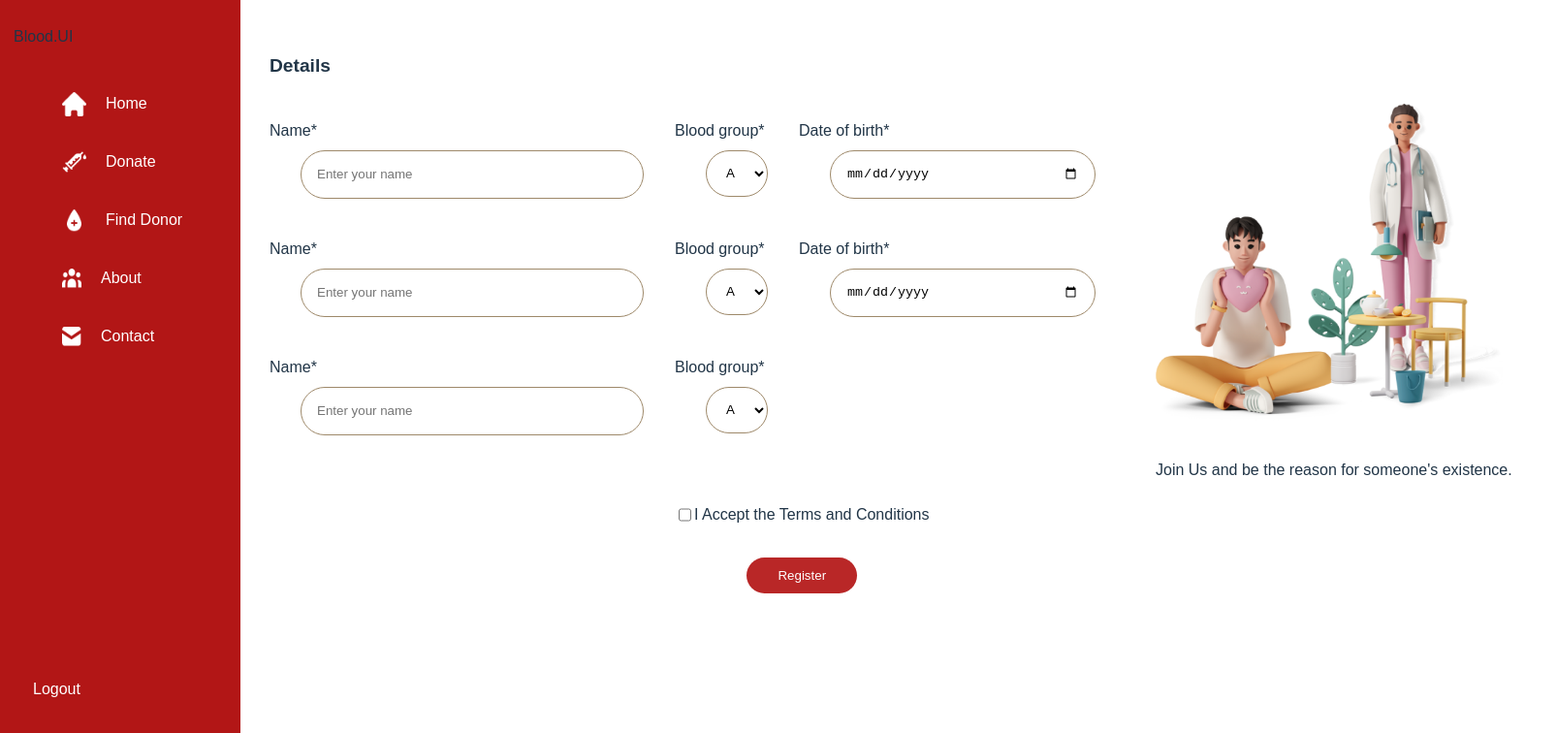
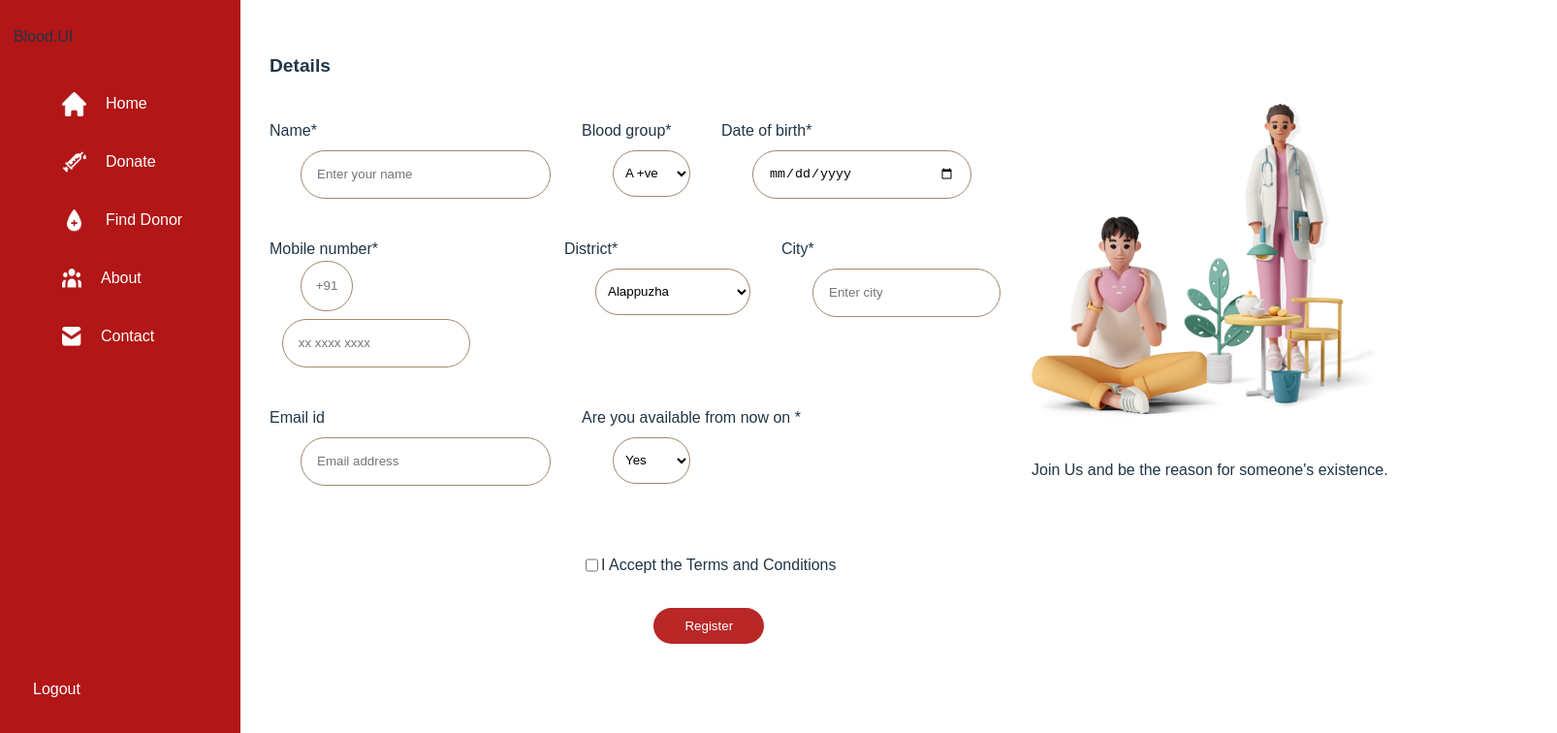
Before and after one commit to Blood-Ui/BloodUI-Frontend, a React (Vite) app: page / in a window 1280 px wide. Shown: the top 756 px of the page at 97% size, 1606 px wide, since content can reach past the window. Built offline with nearby package versions, Linux system fonts and the light colour scheme.

Commit message:
Donate page completed

```diff
--- a/src/components/Donate/Donate.jsx
+++ b/src/components/Donate/Donate.jsx
@@ -1,4 +1,4 @@
-import { Box1, Box2,Box3, Input1, Input3, RedButton, RedButtondiv, Select1 } from "./DonateStyles.jsx";
+import { Box1, Box2,Box3, Input1, Input3, Input4, Input5, Input6, RedButton, RedButtondiv, Select1, Select2 } from "./DonateStyles.jsx";
 import React from "react";
 import { useState } from "react";
 import image1 from "../../assets/image1.png";
@@ -35,6 +35,10 @@ function Donate() {
                   <option>B +ve</option>
                   <option>O +ve</option>
                   <option>AB +ve</option>
+                  <option>A -ve</option>
+                  <option>B -ve</option>
+                  <option>O -ve</option>
+                  <option>AB -ve</option>
                 </Select1>
               </div>
               <div>
@@ -51,71 +55,63 @@ function Donate() {
             </Box3>
             <Box3 style={{ display: "flex" }}>
               <div>
-                <label htmlFor="name">Name*</label>
+                <label htmlFor="name">Mobile number*</label>
                 <br />
-                <Input1
-                  type="text"
-                  id="name"
-                  name="name"
-                  placeholder="Enter your name"
+                <Input4 placeholder="+91"/>
+                <Input5
+                  type="number"
+                  id="number"
+                  name="number"
+                  placeholder="xx xxxx xxxx"
                   required
                 />
               </div>
               <div>
-                <label htmlFor="name">Blood group*</label>
+                <label htmlFor="name">District*</label>
                 <br />
-                <Select1
+                <Select2
                   name="bgroup"
                   onChange={(e) => setBgroup(e.target.value)}
                   value={bgroup}
                 >
-                  <option>A +ve</option>
-                  <option>B +ve</option>
-                  <option>O +ve</option>
-                  <option>AB +ve</option>
-                </Select1>
+                  <option>Alappuzha</option><option>Ernakulam</option><option>Idukki</option> <option>Kannur</option><option>Kasaragod</option><option>Kollam</option><option>Kottayam</option><option>Kozhikode</option><option>Malappuram</option><option>Palakkad</option><option>Pathanamthitta</option><option>Thiruvananthapuram</option><option>Thrissur</option><option>Wayanad</option>
+                </Select2>
               </div>
               <div>
-                <label htmlFor="name">Date of birth*</label>
+              <label htmlFor="city">City*</label>
                 <br />
-                <Input3
-                  type="date"
-                  id="name"
-                  name="name"
-                  placeholder="Enter your name"
+                <Input6
+                  type="text"
+                  id="city"
+                  name="city"
+                  placeholder="Enter city"
                   required
                 />
               </div>
             </Box3>
             <Box3 style={{ display: "flex" }}>
               <div>
-                <label htmlFor="name">Name*</label>
+                <label htmlFor="email">Email id</label>
                 <br />
                 <Input1
                   type="text"
-                  id="name"
-                  name="name"
-                  placeholder="Enter your name"
+                  id="email"
+                  name="email"
+                  placeholder="Email address"
                   required
                 />
               </div>
               <div>
-                <label htmlFor="name">Blood group*</label>
+                <label htmlFor="name">Are you available from now on *</label>
                 <br />
                 <Select1
                 style={{hover:{cursor:'pointer'}}}
-                  name="bgroup"
+                  name="yesorno"
                   onChange={(e) => setBgroup(e.target.value)}
                   value={bgroup}
                 >
-                  <option>A +ve</option>
-                  <option>B +ve</option>
-                  <option>O +ve</option>
-                  <option>AB +ve</option>
-                  <option>A -ve</option>
-                  <option>B -ve</option>
-                  <option>O -ve</option>
-                  <option>AB -ve</option>
+                  <option>Yes</option>
+                  <option>No</option>
                 </Select1><br/>
                 <div style={{display:"flex",marginTop:"3rem"}}><input type="checkbox" id="T&C" name="T&C"/><p>I Accept the Terms and Conditions</p></div>
                 <RedButtondiv><RedButton type="submit"value="Register"/></RedButtondiv>
--- a/src/components/Donate/DonateStyles.jsx
+++ b/src/components/Donate/DonateStyles.jsx
@@ -15,7 +15,7 @@ export const Input1 = styled.input`
 border-radius: 2.5rem;
 border: 1px solid #9E896A;
 background: #FFF;
-width: 20rem;
+width: 14rem;
 height: 3rem;
 margin: 0.5rem 2rem;
 padding:0rem 1rem;
@@ -24,10 +24,23 @@ export const Select1 = styled.select`
 border-radius: 2.5rem;
 border: 1px solid #9E896A;
 background: #FFF;
-width: 4rem;
+width: 5rem;
 height: 3rem;
 margin: 0.5rem 2rem;
-padding:0rem 1rem;
+padding:0rem 0.5rem;
+outline: none;
+&::-ms-expand {
+	display: none;
+}
+`
+export const Select2 = styled.select`
+border-radius: 2.5rem;
+border: 1px solid #9E896A;
+background: #FFF;
+width: 10rem;
+height: 3rem;
+margin: 0.5rem 2rem;
+padding:0rem 0.5rem;
 outline: none;
 &&::-ms-expand {
 	display: none;
@@ -37,7 +50,34 @@ export const Input3 = styled.input`
 border-radius: 2.5rem;
 border: 1px solid #9E896A;
 background: #FFF;
-width: 15rem;
+width: 12rem;
+height: 3rem;
+margin: 0.5rem 2rem;
+padding:0rem 1rem;
+`
+export const Input4 = styled.input`
+border-radius: 2.5rem;
+border: 1px solid #9E896A;
+background: #FFF;
+width: 3rem;
+height: 3rem;
+text-align: center;
+margin-left: 2rem;
+`
+export const Input5 = styled.input`
+border-radius: 2.5rem;
+border: 1px solid #9E896A;
+background: #FFF;
+width: 10rem;
+height: 3rem;
+margin: 0.5rem 0.8rem;
+padding:0rem 1rem;
+`
+export const Input6 = styled.input`
+border-radius: 2.5rem;
+border: 1px solid #9E896A;
+background: #FFF;
+width: 10rem;
 height: 3rem;
 margin: 0.5rem 2rem;
 padding:0rem 1rem;
```
